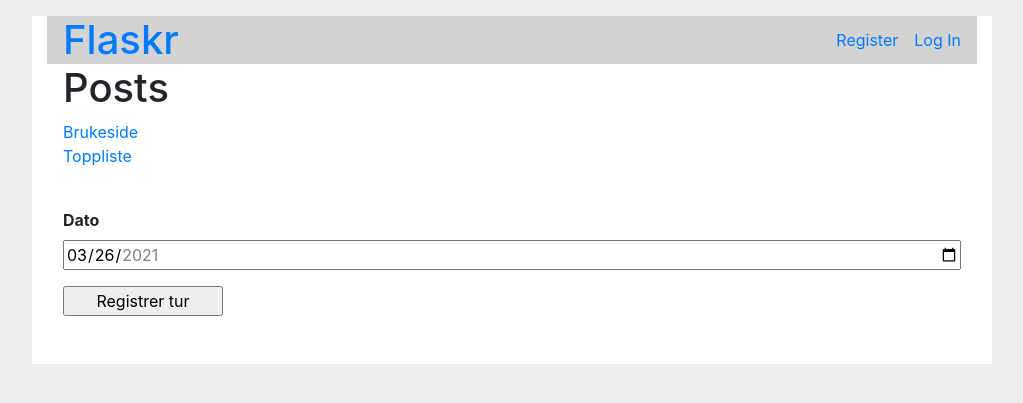
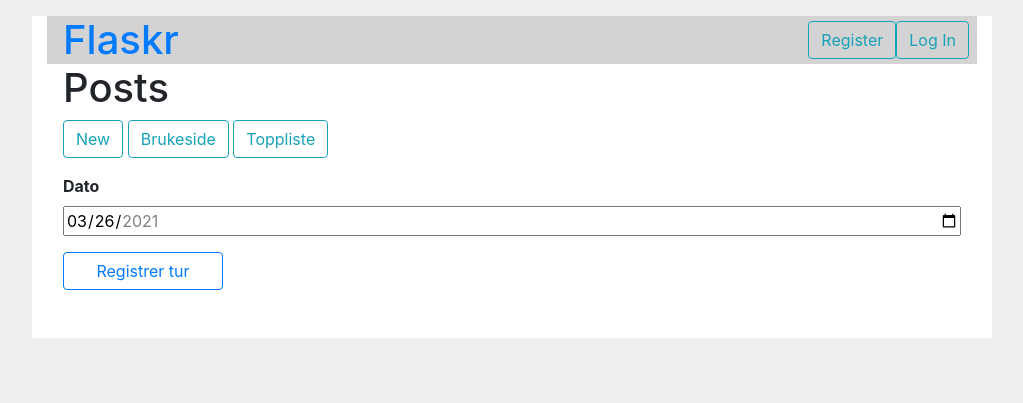
Before and after one commit to sauce71/topp52, a Flask app: page / in a window 1280 px wide. Shown: the top 403 px of the page, without its empty margins (128-1151 px from the left). Run offline with Flask 2, Linux system fonts and the light colour scheme.

Commit message:
Endret utseende

```diff
--- a/application/templates/base.html
+++ b/application/templates/base.html
@@ -17,11 +17,11 @@
           <h1><a href="{{ url_for('index') }}">Flaskr</a></h1>
           <ul>
             {% if g.user %}
-            <li><span>{{ g.user['username'] }}</span>
-            <li><a href="{{ url_for('auth.logout') }}">Log Out</a>
+            <li><span style="font-weight:bold">{{ g.user['username'] }}</span>
+            <li><a class="btn btn-outline-info" href="{{ url_for('auth.logout') }}">Log Out</a>
               {% else %}
-            <li><a href="{{ url_for('auth.register') }}">Register</a>
-            <li><a href="{{ url_for('auth.login') }}">Log In</a>
+            <li><a class="btn btn-outline-info" href="{{ url_for('auth.register') }}">Register</a>
+            <li><a class="btn btn-outline-info" href="{{ url_for('auth.login') }}">Log In</a>
               {% endif %}
           </ul>
         </nav>
--- a/application/templates/index.html
+++ b/application/templates/index.html
@@ -2,12 +2,12 @@
 {% block header %}
 <h1>{% block title %}Posts{% endblock %}</h1>
 {% if g.user %}
-<a class="action" href="{{ url_for('index.create') }}">New</a>
 {% endif %}
 {% endblock %}
 {% block content %}
-<a href="{{ url_for('user.user_index', user_id=2) }}">Brukeside</a><br>
-<a href="{{ url_for('top.top_index') }}">Toppliste</a><br>
+<a class="btn btn-outline-info" class="action" href="{{ url_for('index.create') }}">New</a>
+<a class="btn btn-outline-info" href="{{ url_for('user.user_index', user_id=2) }}">Brukeside</a>
+<a class="btn btn-outline-info" href="{{ url_for('top.top_index') }}">Toppliste</a>
 <br>
 {# TODO: Sjekk formatering av former https://getbootstrap.com/docs/4.0/components/forms/  #}
 
@@ -16,7 +16,7 @@
     <input type="date" id="tour_date" name="tour_date"
        value="{{ today }}"
        min="2021-01-01" max="{{ today }}">
-       <input type="submit" value="Registrer tur">
+       <input type="submit" class="btn btn-outline-primary" value="Registrer tur">
 
   </form>
 
--- a/application/templates/top/top_index.html
+++ b/application/templates/top/top_index.html
@@ -29,7 +29,7 @@
     <tbody>
     {% for u in top_users %}
       <tr>
-        <th scope="row">{{ loop.index }}</th>
+        <th class="table-light"  scope="row">{{ loop.index }}</th>
         <td>{{ u['username'] }}</td>
         <td>{{ u['count_tours'] }} </td>
       </tr>
--- a/application/templates/user/user_index.html
+++ b/application/templates/user/user_index.html
@@ -9,7 +9,7 @@
 
 {% block content %}
 Turer i år {{ tour_count }} / 52<br>
-<a href="{{ url_for('user.user_tours', user_id=user['id'], year=2021) }}">Alle turer</a>
+<a class="btn btn-outline-info" href="{{ url_for('user.user_tours', user_id=user['id'], year=2021) }}">Alle turer</a>
 
 
 {% endblock %}
```
